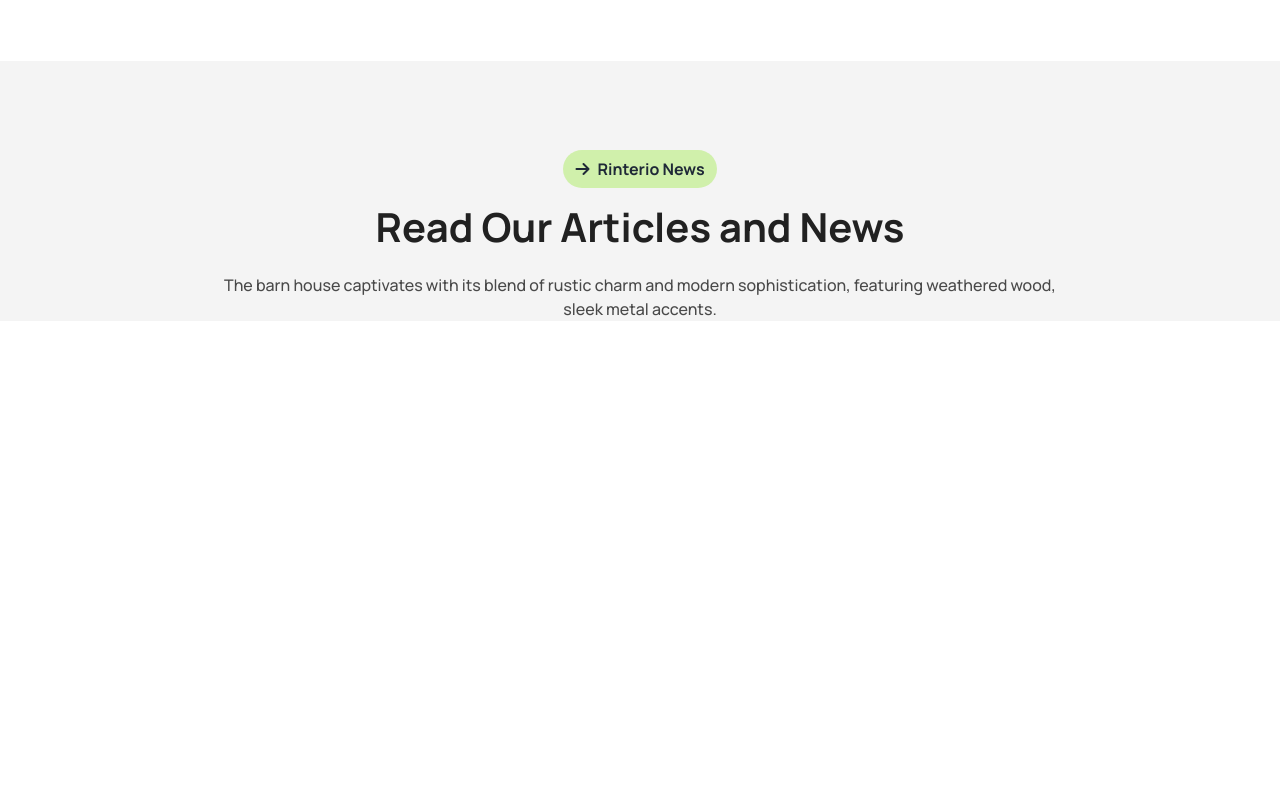
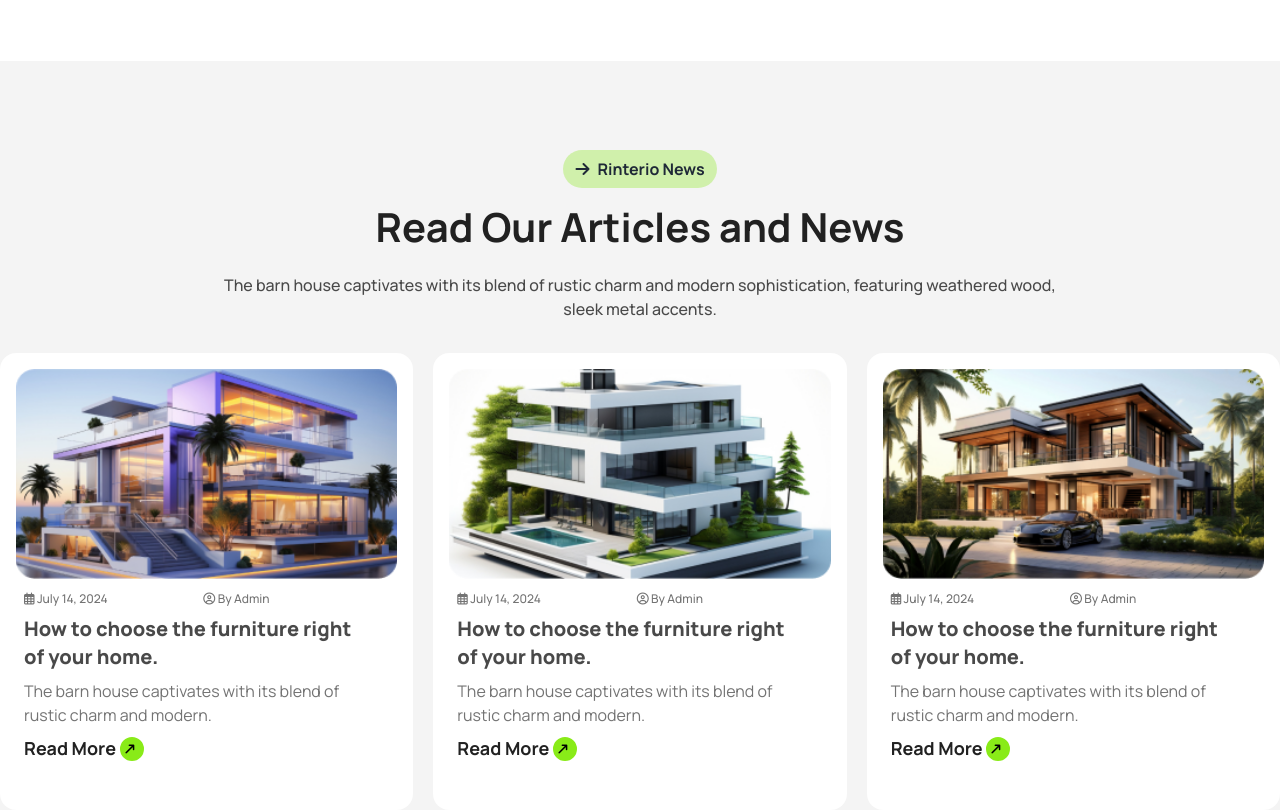
Before and after one commit to rejaulvoice18/Rinterio-A-3, a plain HTML site: page index.html in a window 1280 px wide. Shown: the part 3376-4186 px from the top of the page. Before the commit the page ends 3697 px from the top, so only its background shows below. Drawn offline with nearby package versions, Linux system fonts and the light colour scheme.

Commit message:
Right now I have completed Articles and News Part

```diff
--- a/index.html
+++ b/index.html
@@ -265,8 +265,58 @@
                         modern sophistication, featuring weathered wood, sleek metal accents.</p>
                 </div>
                 <!--News Cards-->
-                <div>
-
+                <div class="grid grid-cols-1 md:grid-cols-3 gap-5 mt-8">
+                    <!--Card 1-->
+                    <div class="card bg-base-100 p-4">
+                        <figure class="rounded-lg">
+                          <img class="w-full"
+                            src="./assets/article1.png"
+                            alt="Shoes" />
+                        </figure>
+                        <div class="card-body pl-2 pt-3">
+                            <div class="flex">
+                                <p class="text-xs font-medium text-[#737373]"> <i class="fa-regular fa-calendar-days"></i> July 14, 2024</p>
+                                <p class="text-xs font-medium text-[#737373]"><i class="fa-regular fa-circle-user"></i> By Admin</p>
+                            </div>
+                          <h2 class="card-title text-xl font-extrabold text-[#494949]">How to choose the furniture right  of your home.</h2>
+                          <p class="text-[#737373]">The barn house captivates with its blend of rustic charm and modern. </p>
+                          <a href="#" class="text-[18px] font-bold text-[#212121]">Read More <i class="fa-solid fa-arrow-up-long bg-[#89eb18] text-xs rotate-45 w-6 h-6 rounded-full p-[6px] text-black"></i></a>
+                        </div>
+                    </div>
+                    <!--Card 2-->
+                    <div class="card bg-base-100 p-4">
+                        <figure class="rounded-lg">
+                          <img class="w-full"
+                            src="./assets/article2.png"
+                            alt="Shoes" />
+                        </figure>
+                        <div class="card-body pl-2 pt-3">
+                            <div class="flex">
+                                <p class="text-xs font-medium text-[#737373]"> <i class="fa-regular fa-calendar-days"></i> July 14, 2024</p>
+                                <p class="text-xs font-medium text-[#737373]"><i class="fa-regular fa-circle-user"></i> By Admin</p>
+                            </div>
+                          <h2 class="card-title text-xl font-extrabold text-[#494949]">How to choose the furniture right  of your home.</h2>
+                          <p class="text-[#737373]">The barn house captivates with its blend of rustic charm and modern. </p>
+                          <a href="#" class="text-[18px] font-bold text-[#212121]">Read More <i class="fa-solid fa-arrow-up-long bg-[#89eb18] text-xs rotate-45 w-6 h-6 rounded-full p-[6px] text-black"></i></a>
+                        </div>
+                    </div>
+                     <!--Card 3-->
+                     <div class="card bg-base-100 p-4">
+                        <figure class="rounded-lg">
+                          <img class="w-full"
+                            src="./assets/article3.png"
+                            alt="Shoes" />
+                        </figure>
+                        <div class="card-body pl-2 pt-3">
+                            <div class="flex">
+                                <p class="text-xs font-medium text-[#737373]"> <i class="fa-regular fa-calendar-days"></i> July 14, 2024</p>
+                                <p class="text-xs font-medium text-[#737373]"><i class="fa-regular fa-circle-user"></i> By Admin</p>
+                            </div>
+                          <h2 class="card-title text-xl font-extrabold text-[#494949]">How to choose the furniture right  of your home.</h2>
+                          <p class="text-[#737373]">The barn house captivates with its blend of rustic charm and modern. </p>
+                          <a href="#" class="text-[18px] font-bold text-[#212121]">Read More <i class="fa-solid fa-arrow-up-long bg-[#89eb18] text-xs rotate-45 w-6 h-6 rounded-full p-[6px] text-black"></i></a>
+                        </div>
+                    </div>
                 </div>
             </div>
         </section>
```
